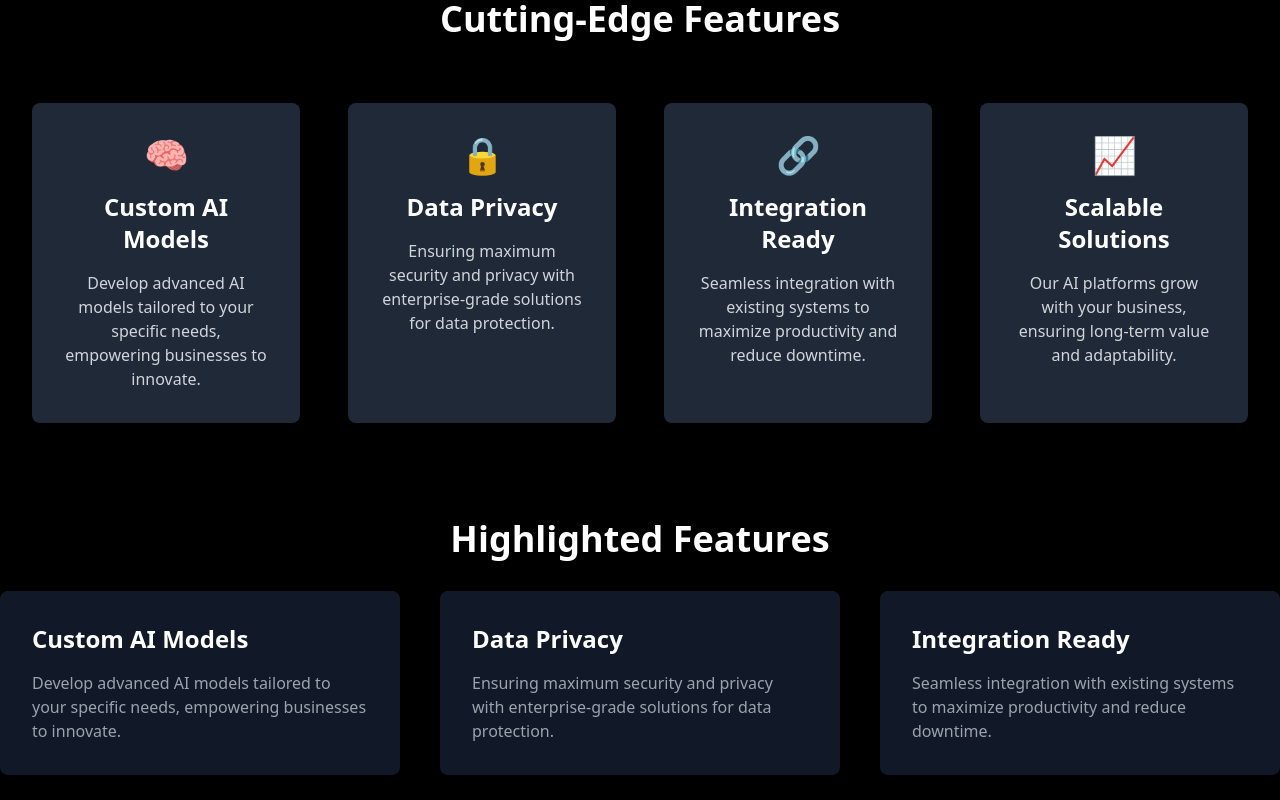
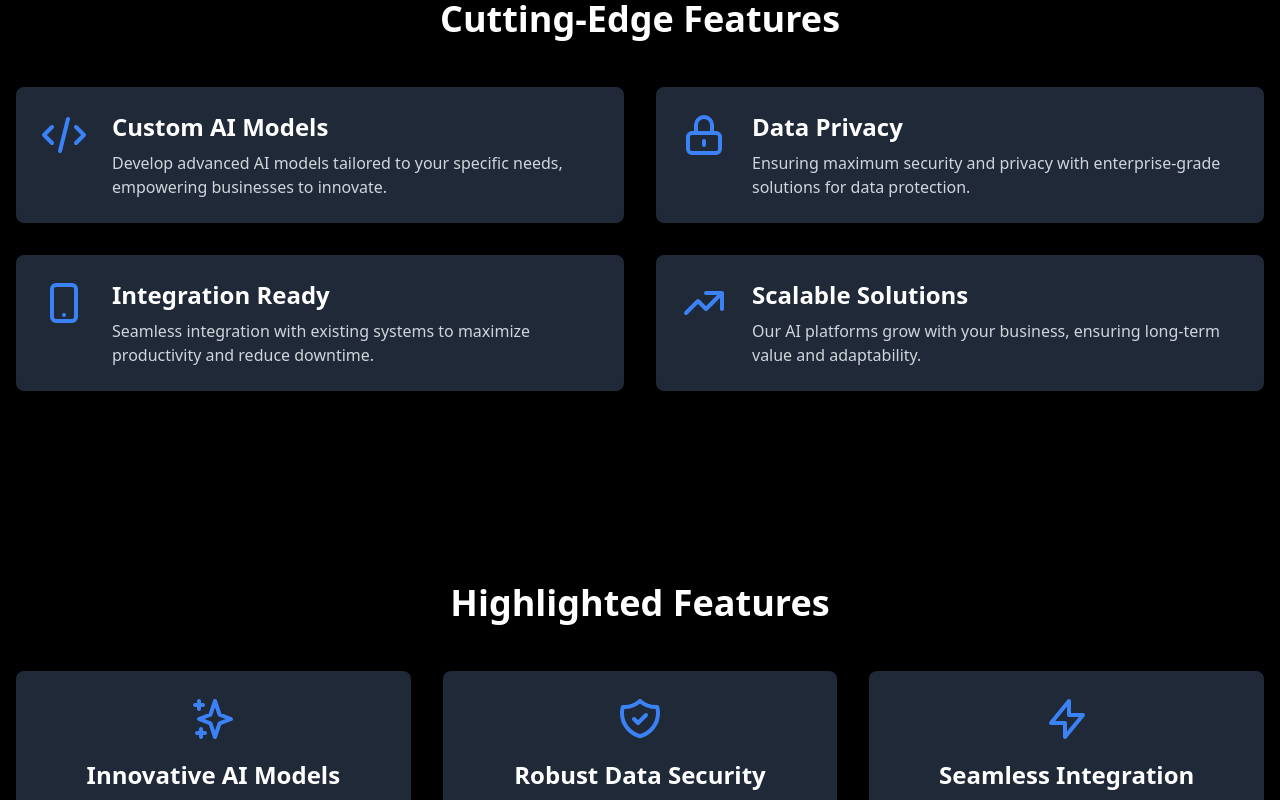
Before and after one commit to ulvi123/sentientmind, a React (Vite) app: page / in a window 1280 px wide. Shown: the part 680-1480 px from the top of the page. Built offline with nearby package versions, Linux system fonts and the light colour scheme.

Commit message:
home page redesigned

```diff
--- a/package.json
+++ b/package.json
@@ -10,6 +10,7 @@
     "preview": "vite preview"
   },
   "dependencies": {
+    "@heroicons/react": "^1.0.6",
     "accordion": "^3.0.2",
     "framer-motion": "^11.11.8",
     "lucide-react": "^0.439.0",
--- a/src/components/HighlightedFeatures.jsx
+++ b/src/components/HighlightedFeatures.jsx
@@ -1,48 +1,57 @@
-// src/components/HighlightedFeatures.js
+import React from "react";
+import { motion } from "framer-motion";
+import {
+  SparklesIcon,
+  ShieldCheckIcon,
+  LightningBoltIcon,
+} from "@heroicons/react/outline";
 
-
-import { motion } from "framer-motion";
-
-// Highlighted Features Component
 const HighlightedFeatures = () => {
   const features = [
     {
-      title: "Custom AI Models",
+      title: "Innovative AI Models",
       description:
-        "Develop advanced AI models tailored to your specific needs, empowering businesses to innovate.",
+        "Leverage cutting-edge AI technology customized to your business needs.",
+      icon: <SparklesIcon className="h-12 w-12 text-blue-500" />,
     },
     {
-      title: "Data Privacy",
+      title: "Robust Data Security",
       description:
-        "Ensuring maximum security and privacy with enterprise-grade solutions for data protection.",
+        "Protect your data with enterprise-grade security and privacy measures.",
+      icon: <ShieldCheckIcon className="h-12 w-12 text-blue-500" />,
     },
     {
-      title: "Integration Ready",
+      title: "Seamless Integration",
       description:
-        "Seamless integration with existing systems to maximize productivity and reduce downtime.",
+        "Integrate effortlessly with your existing systems for maximum efficiency.",
+      icon: <LightningBoltIcon className="h-12 w-12 text-blue-500" />,
     },
   ];
 
   return (
-    <section className="mb-16">
-      <h2 className="text-4xl font-bold text-white mb-8 text-center">
+    <section className="py-24 bg-black">
+      <div className="container mx-auto px-4">
+        <h2 className="text-4xl font-bold text-center mb-12 text-white">
           Highlighted Features
         </h2>
-      <div className="grid md:grid-cols-3 gap-10">
+        <div className="grid md:grid-cols-3 gap-8">
           {features.map((feature, index) => (
             <motion.div
               key={index}
-            className="p-8 bg-gray-900 rounded-lg shadow-lg hover:shadow-2xl transition-transform duration-300 transform hover:scale-105"
+              className="flex flex-col items-center text-center p-6 bg-gray-800 rounded-lg hover:bg-gray-700 transition duration-300"
               initial={{ opacity: 0, y: 20 }}
-            animate={{ opacity: 1, y: 0 }}
+              whileInView={{ opacity: 1, y: 0 }}
+              viewport={{ once: true }}
               transition={{ duration: 0.8, delay: index * 0.1 }}
             >
-            <h3 className="text-2xl font-semibold text-white mb-4">
+              <div className="flex-shrink-0 mb-4">{feature.icon}</div>
+              <h3 className="text-2xl font-semibold mb-2 text-white">
                 {feature.title}
               </h3>
-            <p className="text-gray-400">{feature.description}</p>
+              <p className="text-gray-300">{feature.description}</p>
             </motion.div>
           ))}
+        </div>
       </div>
     </section>
   );
--- a/src/pages/Home.jsx
+++ b/src/pages/Home.jsx
@@ -2,6 +2,12 @@ import React from "react";
 import { motion } from "framer-motion";
 import { Link } from "react-router-dom";
 import HighlightedFeatures from "../components/HighlightedFeatures";
+import {
+  CodeIcon,
+  LockClosedIcon,
+  DeviceMobileIcon,
+  TrendingUpIcon,
+} from "@heroicons/react/outline";
 
 // Components for Basic Layouts
 const Container = ({ children, className }) => (
@@ -14,7 +20,7 @@ const Divider = () => <div className="h-px bg-gray-700 my-12"></div>;
 
 // Hero Section
 const HeroSection = () => (
-  <section className="relative py-32 bg-gradient-to-r from-black to-gray-900 text-center">
+  <section className="relative py-32 bg-gradient-to-r  text-center">
     <Container>
       <motion.h1
         initial={{ opacity: 0, y: 10 }}
@@ -55,58 +61,68 @@ const HeroSection = () => (
   </section>
 );
 
-// Key Features Section
+// Highlighted Features Section
+
+
 const KeyFeatures = () => {
   const features = [
     {
       title: "Custom AI Models",
-      description: "Develop advanced AI models tailored to your specific needs, empowering businesses to innovate.",
-      icon: "🧠",
+      description:
+        "Develop advanced AI models tailored to your specific needs, empowering businesses to innovate.",
+      icon: <CodeIcon className="h-12 w-12 text-blue-500" />,
     },
     {
       title: "Data Privacy",
-      description: "Ensuring maximum security and privacy with enterprise-grade solutions for data protection.",
-      icon: "🔒",
+      description:
+        "Ensuring maximum security and privacy with enterprise-grade solutions for data protection.",
+      icon: <LockClosedIcon className="h-12 w-12 text-blue-500" />,
     },
     {
       title: "Integration Ready",
-      description: "Seamless integration with existing systems to maximize productivity and reduce downtime.",
-      icon: "🔗",
+      description:
+        "Seamless integration with existing systems to maximize productivity and reduce downtime.",
+      icon: <DeviceMobileIcon className="h-12 w-12 text-blue-500" />,
     },
     {
       title: "Scalable Solutions",
-      description: "Our AI platforms grow with your business, ensuring long-term value and adaptability.",
-      icon: "📈",
+      description:
+        "Our AI platforms grow with your business, ensuring long-term value and adaptability.",
+      icon: <TrendingUpIcon className="h-12 w-12 text-blue-500" />,
     },
   ];
 
   return (
     <section className="py-24 bg-black">
-      <Container>
-        <h2 className="text-4xl font-bold text-center mb-16 text-white">
+      <div className="container mx-auto px-4">
+        <h2 className="text-4xl font-bold text-center mb-12 text-white">
           Cutting-Edge Features
         </h2>
-        <div className="grid md:grid-cols-2 lg:grid-cols-4 gap-12">
+        <div className="grid md:grid-cols-2 gap-8">
           {features.map((feature, index) => (
             <motion.div
               key={index}
+              className="flex items-start space-x-6 p-6 bg-gray-800 rounded-lg hover:bg-gray-700 transition duration-300"
               initial={{ opacity: 0, y: 20 }}
-              animate={{ opacity: 1, y: 0 }}
+              whileInView={{ opacity: 1, y: 0 }}
+              viewport={{ once: true }}
               transition={{ duration: 0.8, delay: index * 0.1 }}
-              className="text-center bg-gray-800 p-8 rounded-lg shadow-lg hover:shadow-xl transition-shadow duration-300"
             >
-              <div className="text-4xl mb-4">{feature.icon}</div>
-              <h3 className="text-2xl font-semibold mb-4 text-white">
-                {feature.title}
-              </h3>
-              <p className="text-gray-300">{feature.description}</p>
+              <div className="flex-shrink-0">{feature.icon}</div>
+              <div>
+                <h3 className="text-2xl font-semibold mb-2 text-white">
+                  {feature.title}
+                </h3>
+                <p className="text-gray-300">{feature.description}</p>
+              </div>
             </motion.div>
           ))}
         </div>
-      </Container>
+      </div>
     </section>
   );
 };
+
 
 // Client Logos Section with Infinite Scroll
 const ClientsSection = () => {
@@ -332,7 +348,7 @@ const Home = () => (
     <HeroSection />
     <KeyFeatures />
     <HighlightedFeatures />
-    <ClientsSection />
+    {/* <ClientsSection /> */}
     <UseCasesSection />
     <TestimonialsSection />
     <CTASection />
```
Also changed, not shown: 1 other file (tests, documents, lock files or other folders). Lines whose indentation alone changed are shown as unchanged.
